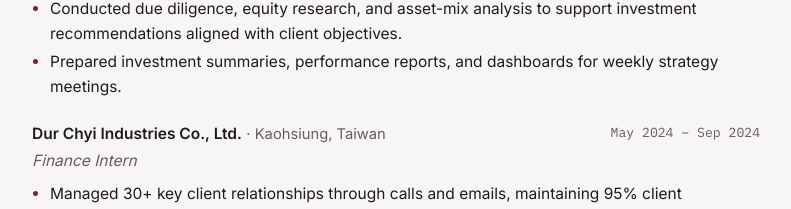
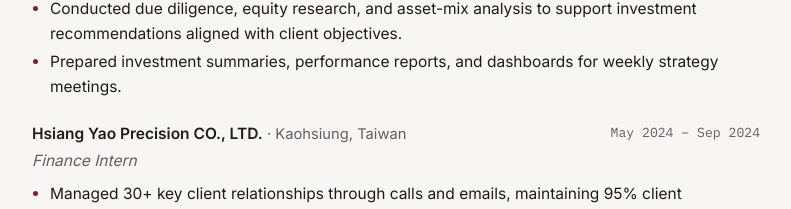
Before and after one commit to ekuo29/ekuo29.github.io, a plain HTML site: page index.html in a window 1280 px wide. Shown: the part 1076-1285 px from the top of the page, without its empty margins (244-1035 px from the left). Drawn offline with Linux system fonts and the light colour scheme.

Commit message:
Update index.html

```diff
--- a/index.html
+++ b/index.html
@@ -210,7 +210,7 @@ footer{color:var(--muted); font-size:.82rem; border-top:1px solid var(--line); p
         </ul>
       </div>
       <div class="entry">
-        <div><span class="org">Dur Chyi Industries Co., Ltd.</span> <span class="where">· Kaohsiung, Taiwan</span></div>
+        <div><span class="org">Hsiang Yao Precision CO., LTD.</span> <span class="where">· Kaohsiung, Taiwan</span></div>
         <div class="when">May 2024 – Sep 2024</div>
         <div class="title">Finance Intern</div>
         <ul>
```
